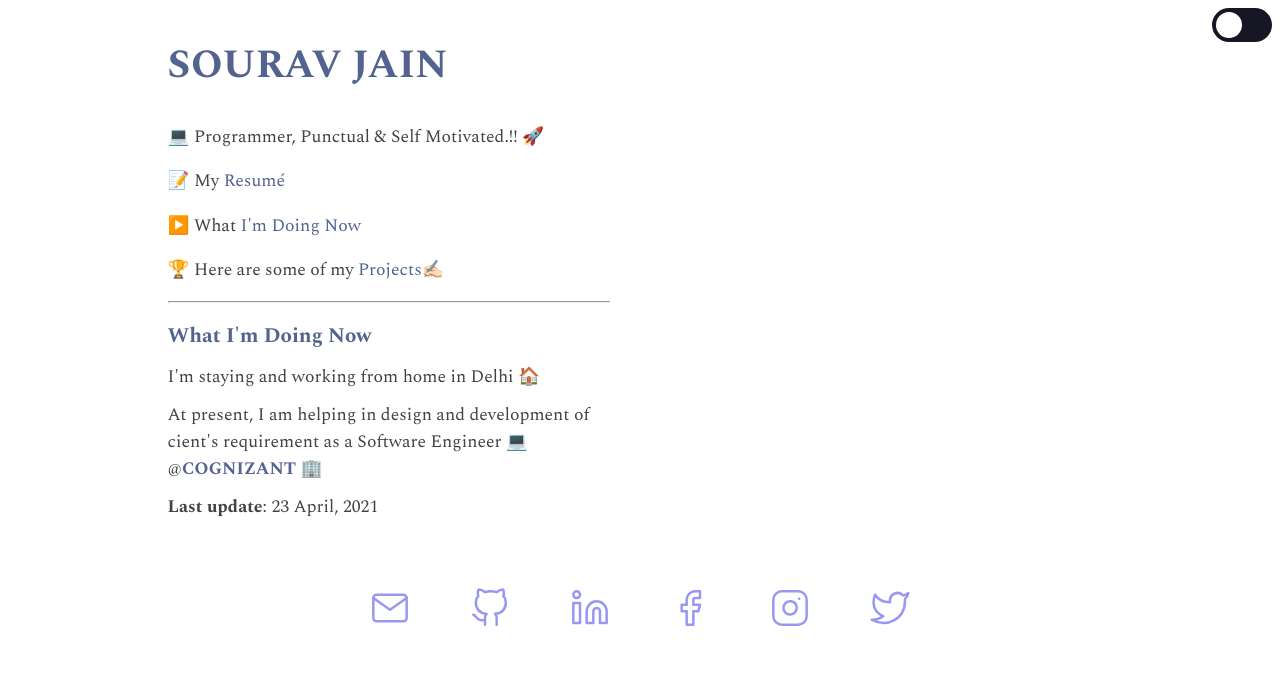
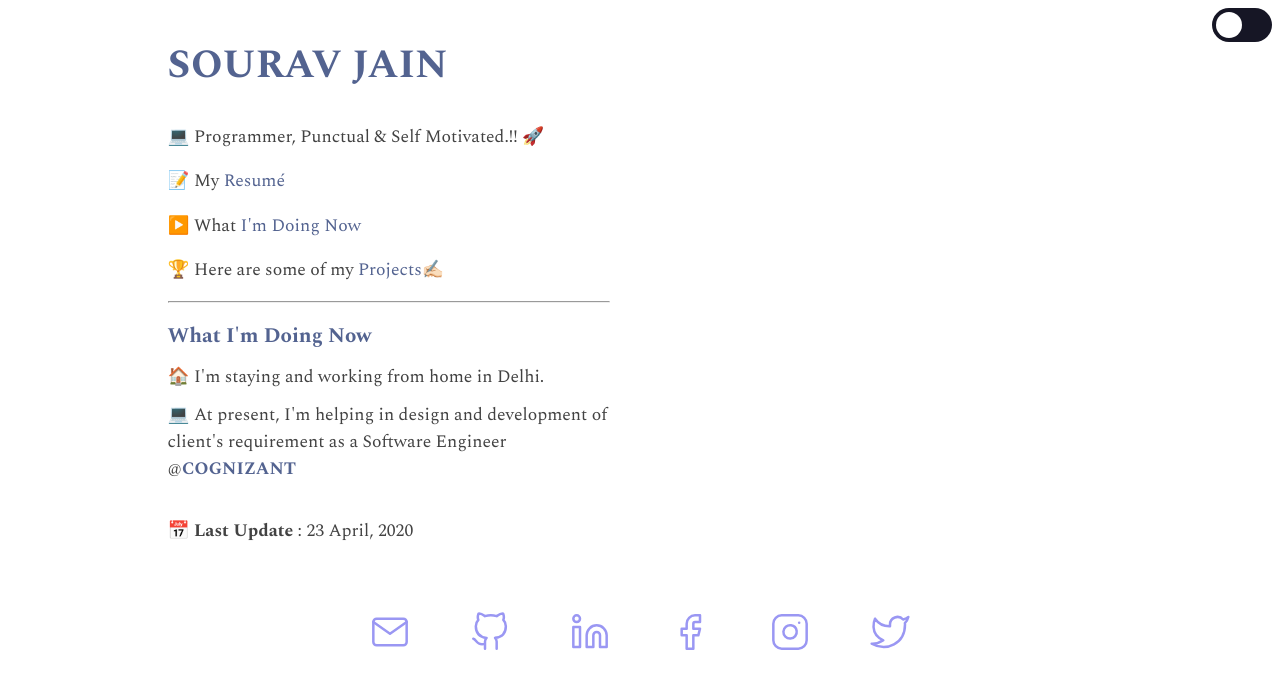
Before and after one commit to thesouravjain/myPortfolio, an Angular app: page /now in a window 1280 px wide. Shown: the top 688 px of the page. Built offline with nearby package versions, Linux system fonts and the light colour scheme.

Commit message:
Update new version

```diff
--- a/src/app/components/now/now.component.html
+++ b/src/app/components/now/now.component.html
@@ -1,8 +1,9 @@
 <div>
     <h2><b>What I'm Doing Now</b></h2>
     <div class="project">
-      <p>I'm staying and working from home in Delhi 🏠 </p>
-      <p>At present, I am helping in design and development of cient's requirement as a Software Engineer 💻 @<b><a href="https://www.cognizant.com/" target="_blank">COGNIZANT</a></b> 🏢</p>
-      <p><b>Last update</b>: 23 April, 2021</p>
+      <p>🏠 I'm staying and working from home in Delhi.</p>
+      <p>💻 At present, I'm helping in design and development of client's requirement as a Software Engineer @<b><a href="https://www.cognizant.com/" target="_blank">COGNIZANT</a></b></p>
+      <br>
+      <p><b>📅 Last Update</b> : 23 April, 2020</p>
     </div>
 </div>
```
